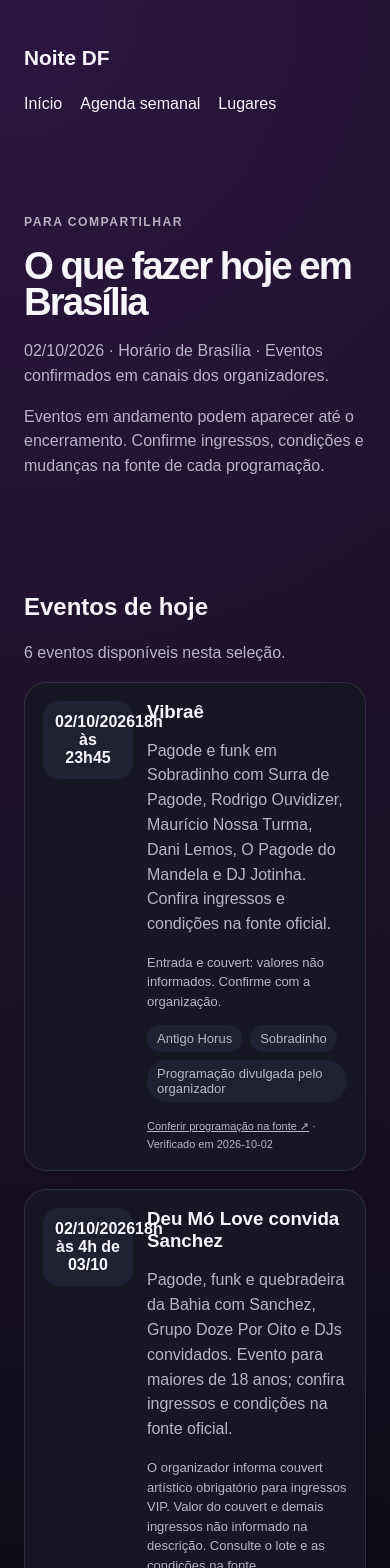
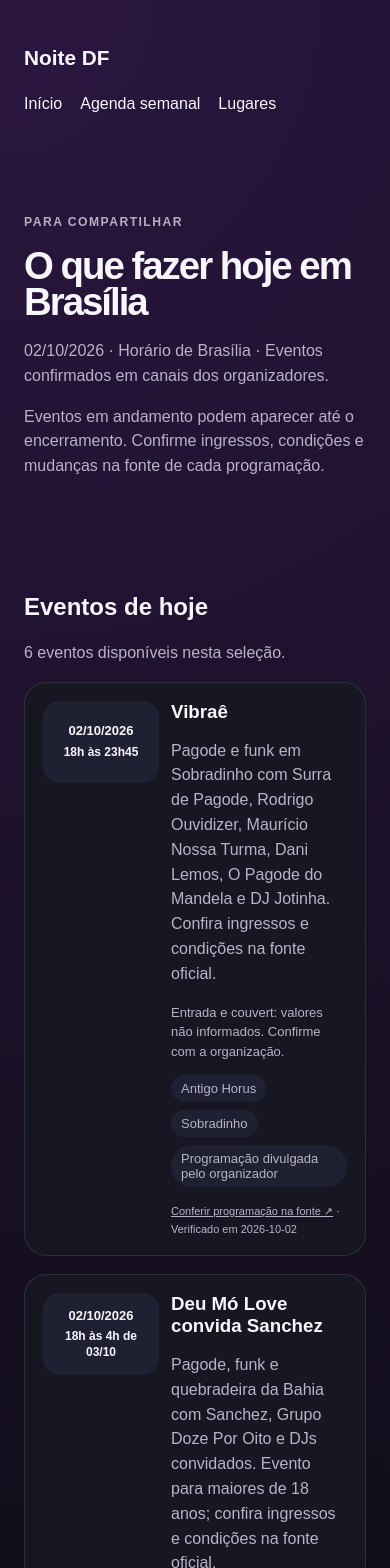
Before and after one commit to leonardodutrards-del/noite-df, a Next.js app: page /hoje in a window 390 px wide. Shown: the top 1568 px of the page. Built offline with nearby package versions, Linux system fonts and the light colour scheme; no server answers.

Commit message:
fix: keep event date labels readable

```diff
--- a/app/globals.css
+++ b/app/globals.css
@@ -33,10 +33,18 @@ button { cursor: pointer; background: linear-gradient(135deg, var(--accent), var
 .tag { background: var(--card-2); color: var(--muted); border-radius: 999px; padding: 6px 10px; font-size: 13px; }
 .meta { display: flex; justify-content: space-between; gap: 12px; margin-top: 14px; color: var(--muted); font-size: 14px; }
 .section-title { margin-top: 44px; display: flex; align-items: end; justify-content: space-between; gap: 12px; }
-.event { display: grid; grid-template-columns: 90px 1fr; gap: 14px; align-items: start; }
-.event-date { background: var(--card-2); border-radius: 16px; text-align: center; padding: 12px; font-weight: 900; }
+.event { display: grid; grid-template-columns: 132px minmax(0, 1fr); gap: 14px; align-items: start; }
+.event-date { background: var(--card-2); border-radius: 16px; text-align: center; padding: 12px 10px; font-weight: 900; display: grid; gap: 6px; align-content: center; min-height: 88px; }
+.event-date-day { display: block; white-space: nowrap; font-size: 14px; line-height: 1.2; }
+.event-date-time { display: block; font-size: 13px; line-height: 1.3; font-weight: 800; overflow-wrap: normal; word-break: normal; }
 .footer { margin: 60px 0 20px; color: var(--muted); }
 @media (max-width: 900px) { .hero, .searchbar, .grid { grid-template-columns: 1fr; } }
+@media (max-width: 560px) {
+  .event { grid-template-columns: 116px minmax(0, 1fr); gap: 12px; }
+  .event-date { padding: 10px 8px; min-height: 82px; }
+  .event-date-day { font-size: 13px; }
+  .event-date-time { font-size: 12px; }
+}
 .secondary-link { display: inline-flex; margin-top: 14px; color: var(--accent); font-weight: 800; text-decoration: none; }
 .verified { color: #111; background: var(--accent); }
 .promo { background: rgba(255,176,32,.12); border: 1px solid rgba(255,176,32,.22); border-radius: 16px; padding: 12px; margin: 12px 0; display: grid; gap: 4px; }
```
